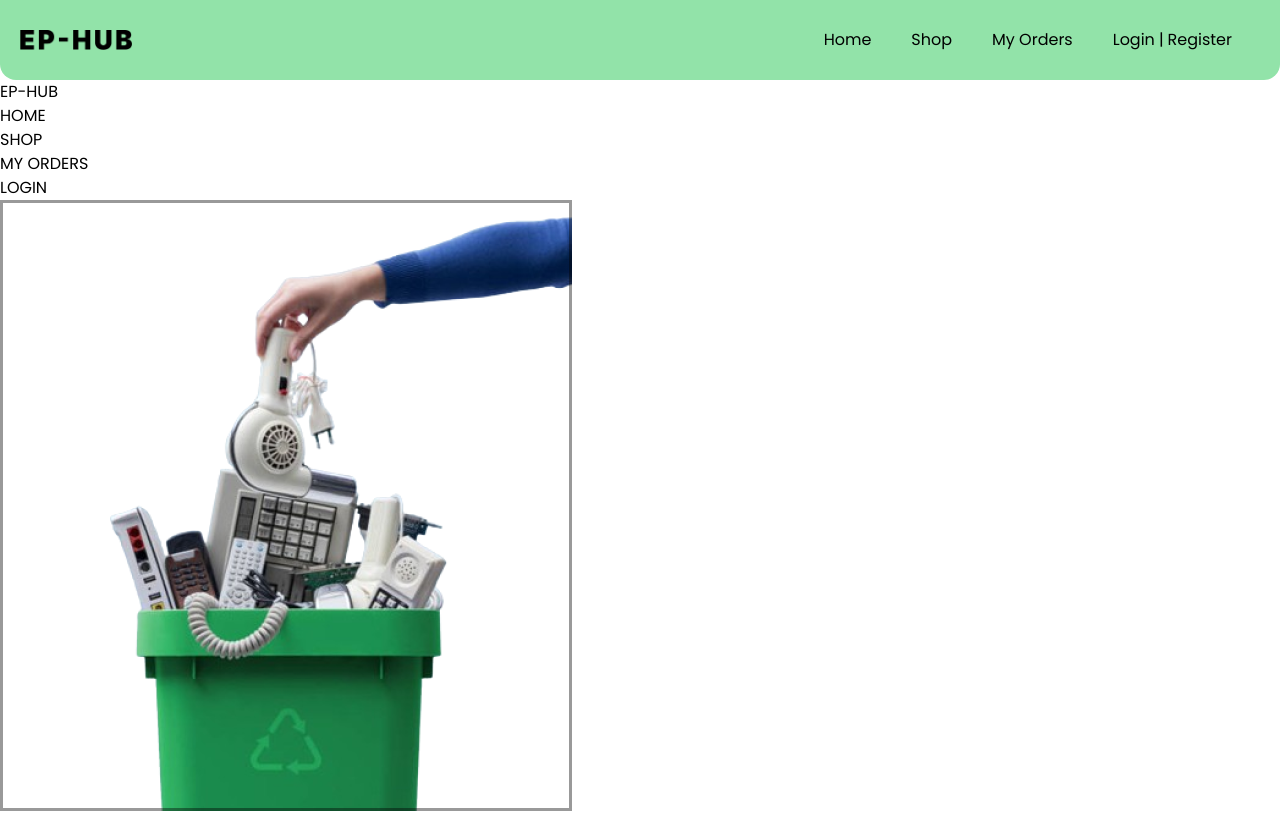
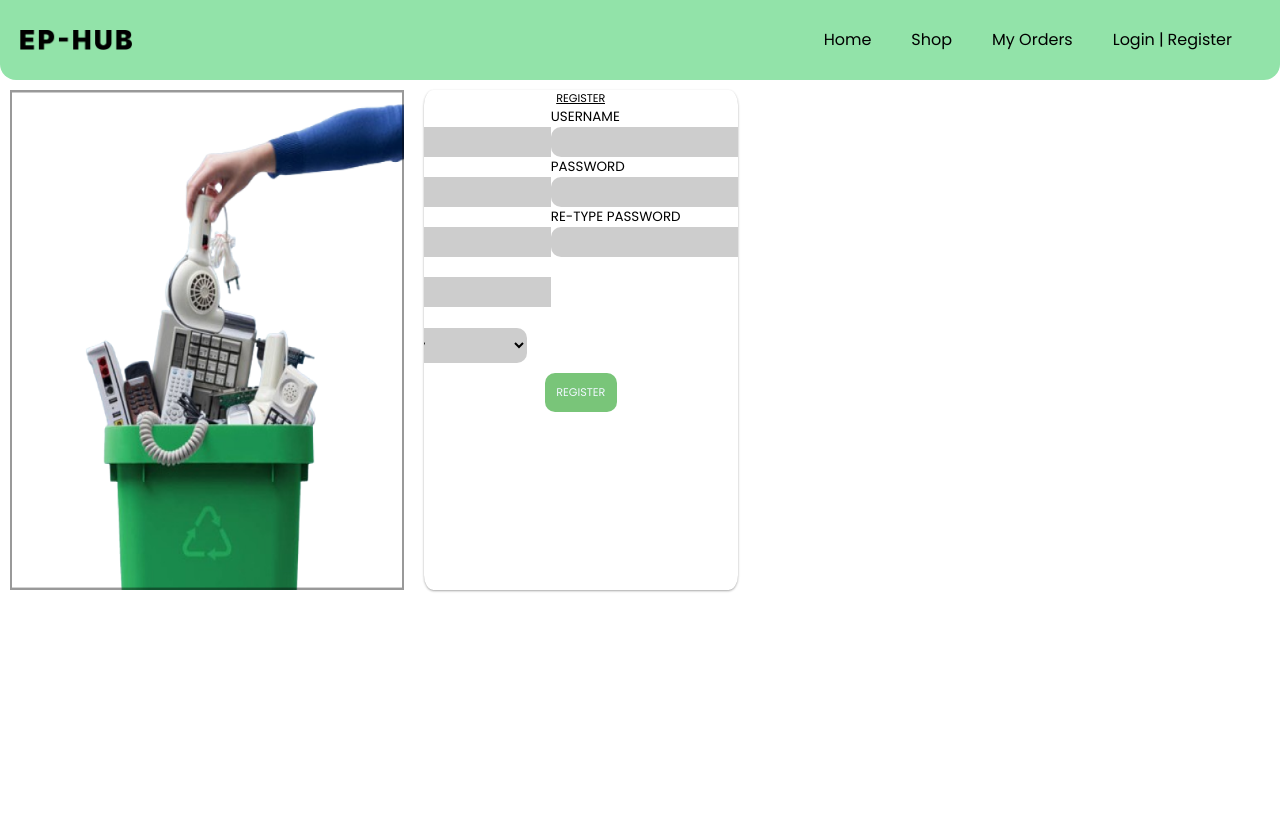
Before and after one commit to ElzaAnnThomas/EP-HUB-Frontend, a React (Vite) app: page /register in a window 1280 px wide. Shown: the top 813 px of the page. Built offline with nearby package versions, Linux system fonts and the light colour scheme.

Commit message:
register merged

```diff
--- a/src/Pages/Login.jsx
+++ b/src/Pages/Login.jsx
@@ -1,4 +1,4 @@
-import React from 'react'
+
 import Navbar from '../Components/Navbar'
 
 const Login = () => {
--- a/src/Pages/Register.jsx
+++ b/src/Pages/Register.jsx
@@ -1,26 +1,15 @@
-
+import demo from '../assets/homepage-image.png';
 import Navbar from '../Components/Navbar';
-// import '../Styles/Register.css';
+import '../Styles/Register.css';
 
 const Register = () => {
   return (
     <>
     <Navbar/>
     <div className='container'>
-      <nav className='navbar'>
-        <h1 className='hh'>EP-HUB</h1>
-        <div className='navleft'>
-          <ul className='ulleft'>
-            <li>HOME</li>
-            <li>SHOP</li>
-            <li><div>MY ORDERS</div></li>
-            <li>LOGIN</li>
-          </ul>
-        </div>
-      </nav>
       <div className='content'>
         <div className='img-box'>
-        <img src={require('../assets/homepage-image.png')} alt="" />
+        <img src={demo} alt="" />
 
         </div>
 
```
